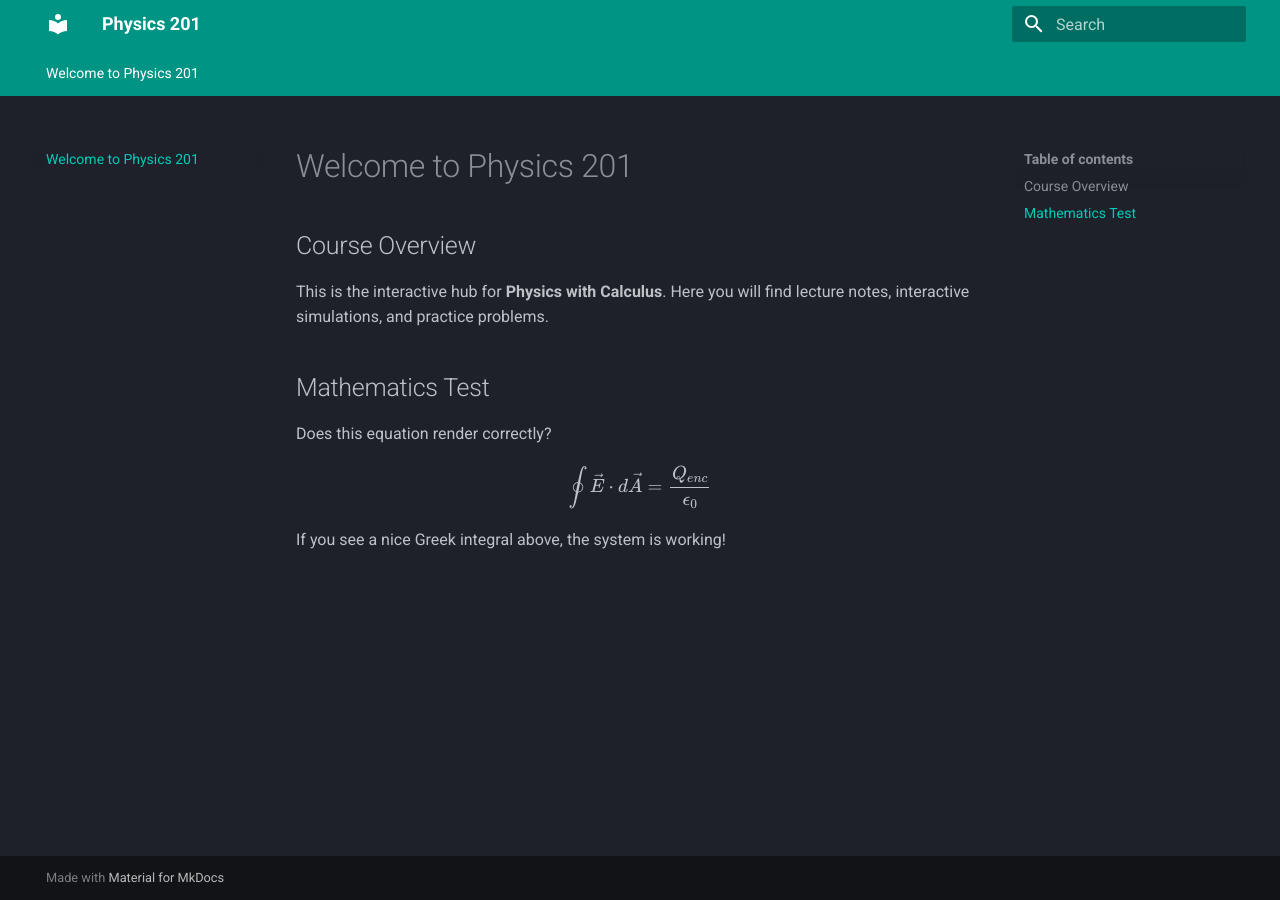
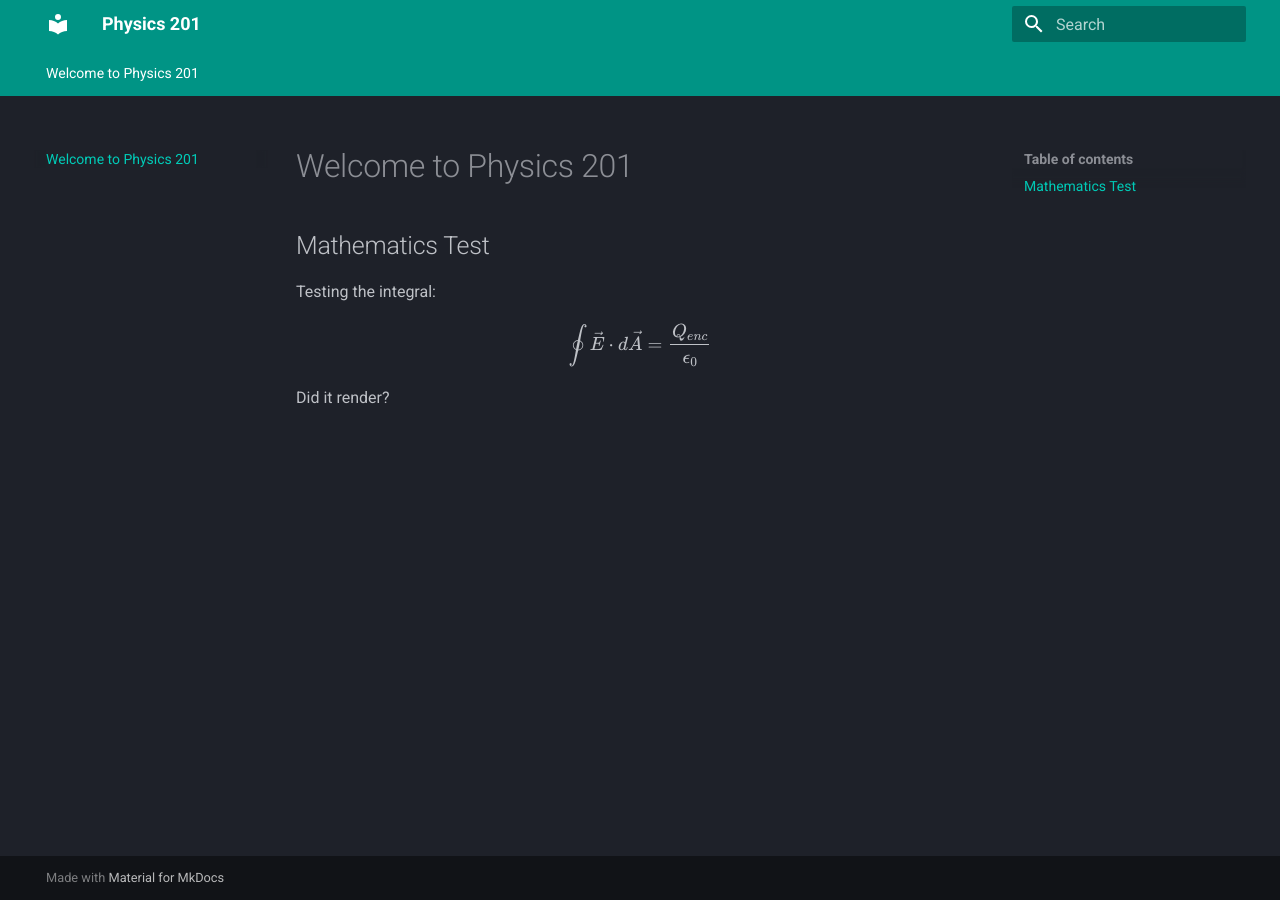
Before and after one commit to LHS-Beane/universityphysics, an MkDocs documentation site: the page built from docs/index.md, in a window 1280 px wide. Built offline with MkDocs 1.6.1 and Material for MkDocs 9.7.7, drawn with Linux system fonts in a browser that asks for light colours; formulas are drawn with MathJax 3.

Commit message:
Update index.md

```diff
--- a/docs/index.md
+++ b/docs/index.md
@@ -1,13 +1,10 @@
 # Welcome to Physics 201
 
-## Course Overview
-This is the interactive hub for **Physics with Calculus**. Here you will find lecture notes, interactive simulations, and practice problems.
-
 ## Mathematics Test
-Does this equation render correctly?
+Testing the integral:
 
 $$
 \oint \vec{E} \cdot d\vec{A} = \frac{Q_{enc}}{\epsilon_0}
 $$
 
-If you see a nice Greek integral above, the system is working!
+Did it render?
```
